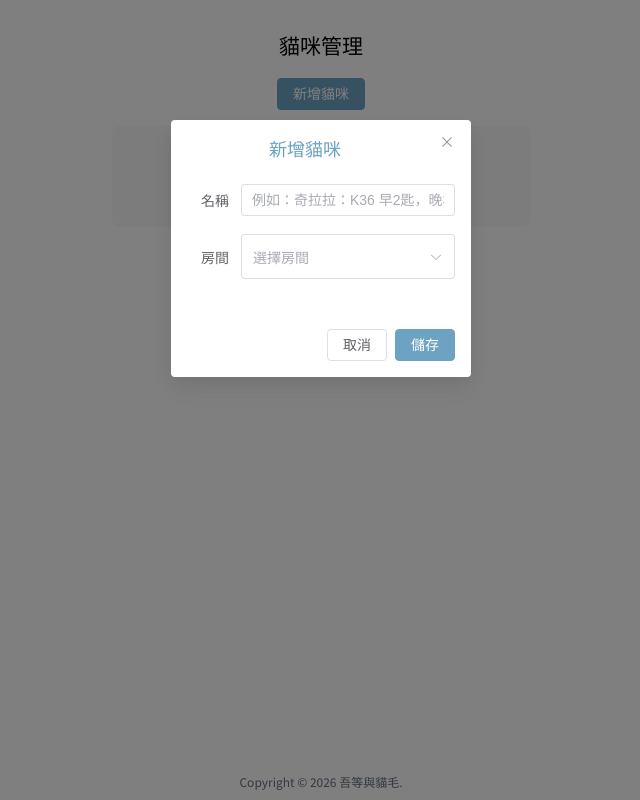
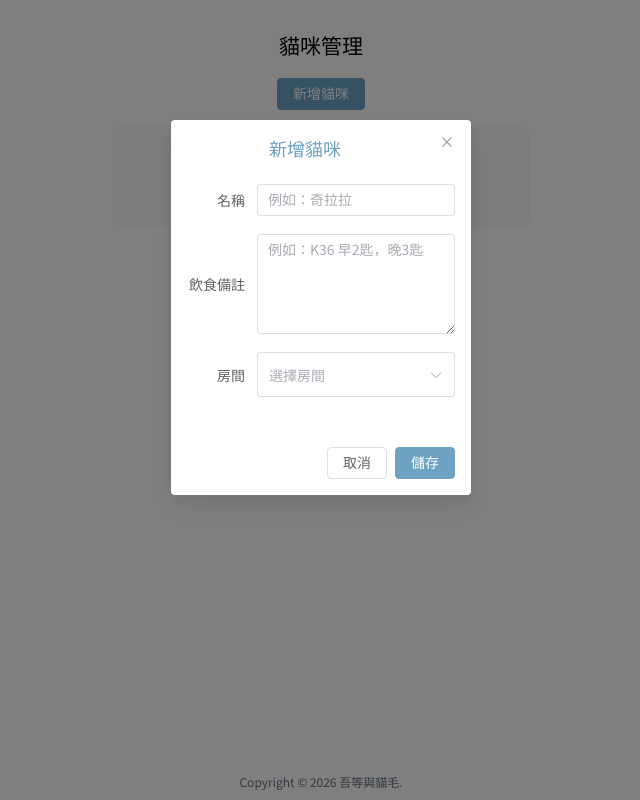
Before and after one commit to xTobu/feliformia-v2, a Nuxt app: page /admin/cats in a window 1280 px wide. Both pictures are taken after a click on the button "新增貓咪". Shown: the whole page, without its empty margins (319-959 px from the left). Built offline with nearby package versions, Linux system fonts and the light colour scheme; no server answers; the database is empty.

Commit message:
[update] 貓咪飲食備註

```diff
--- a/pages/admin/cats.vue
+++ b/pages/admin/cats.vue
@@ -24,16 +24,24 @@
                         <span class="drag-handle">☰</span>
                         <div class="cat-info">
                             <div class="cat-name">{{ cat.name }}</div>
+                            <div v-if="cat.diet_note" class="cat-diet-note">
+                                {{ cat.diet_note }}
+                            </div>
                             <div class="cat-meta">
                                 <div class="cat-status">
-                                    <span v-if="cat.room">📍 {{ cat.room }}</span>
+                                    <span v-if="cat.room"
+                                        >📍 {{ cat.room }}</span
+                                    >
                                     <span v-if="cat.adopted">🏠 已領養</span>
                                 </div>
                                 <div class="cat-actions">
-                                    <el-button  @click="openDialog(cat)">
+                                    <el-button @click="openDialog(cat)">
                                         編輯
                                     </el-button>
-                                    <el-button type="danger" @click="confirmDelete(cat)">
+                                    <el-button
+                                        type="danger"
+                                        @click="confirmDelete(cat)"
+                                    >
                                         刪除
                                     </el-button>
                                 </div>
@@ -52,11 +60,19 @@
                 :title="editingCat ? '編輯貓咪' : '新增貓咪'"
                 width="300px"
             >
-                <el-form :model="form" label-width="54px" @submit.prevent>
+                <el-form :model="form" label-width="70px" @submit.prevent>
                     <el-form-item label="名稱">
                         <el-input
                             v-model="form.name"
-                            placeholder="例如：奇拉拉：K36 早2匙，晚3匙"
+                            placeholder="例如：奇拉拉"
+                        />
+                    </el-form-item>
+                    <el-form-item label="飲食備註">
+                        <el-input
+                            v-model="form.diet_note"
+                            type="textarea"
+                            :rows="2"
+                            placeholder="例如：K36 早2匙，晚3匙"
                         />
                     </el-form-item>
                     <el-form-item label="房間">
@@ -109,6 +125,7 @@ const dialogVisible = ref(false);
 const editingCat = ref(null);
 const form = ref({
     name: '',
+    diet_note: '',
     room: '',
     adopted: false,
 });
@@ -140,12 +157,14 @@ function openDialog(cat = null) {
     if (cat) {
         form.value = {
             name: cat.name,
+            diet_note: cat.diet_note || '',
             room: cat.room || '',
             adopted: cat.adopted || false,
         };
     } else {
         form.value = {
             name: '',
+            diet_note: '',
             room: '',
             adopted: false,
         };
@@ -169,6 +188,7 @@ async function saveCat() {
             .from('cats')
             .update({
                 name: form.value.name,
+                diet_note: form.value.diet_note || null,
                 room: form.value.room || null,
                 adopted: form.value.adopted,
             })
@@ -190,6 +210,7 @@ async function saveCat() {
 
         const { error } = await supabase.from('cats').insert({
             name: form.value.name,
+            diet_note: form.value.diet_note || null,
             room: form.value.room || null,
             adopted: form.value.adopted,
             order: maxOrder + 1,
@@ -301,12 +322,17 @@ onMounted(() => {
 .cat-info {
     text-align: left;
     width: 100%;
-
 }
 
 .cat-name {
     font-weight: 500;
     font-size: 14px;
+}
+
+.cat-diet-note {
+    font-size: 13px;
+    color: #666;
+    margin-top: 4px;
 }
 
 .cat-meta {
--- a/pages/regular.vue
+++ b/pages/regular.vue
@@ -46,9 +46,8 @@
                             class="name"
                             target="_blank"
                             :href="'/weekly?cat=' + cat.cat?.recordId"
-                            >{{ cat.name }}</a
+                            >{{ cat.name }} {{ cat.cat?.diet_note ? `：${cat.cat.diet_note}` : '' }}</a
                         >
-
                         <div class="detail">
                             <!-- 食物 - 乾 -->
                             <div class="feed food d_flex">
```
Also changed, not shown: 1 other file (tests, documents, lock files or other folders).
